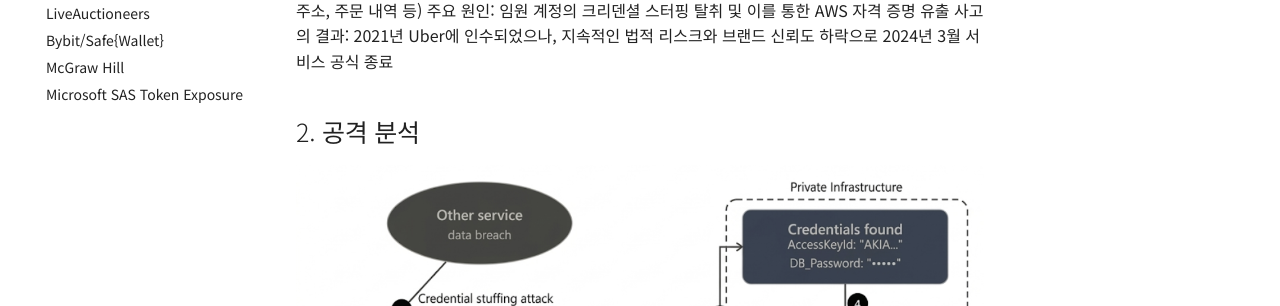
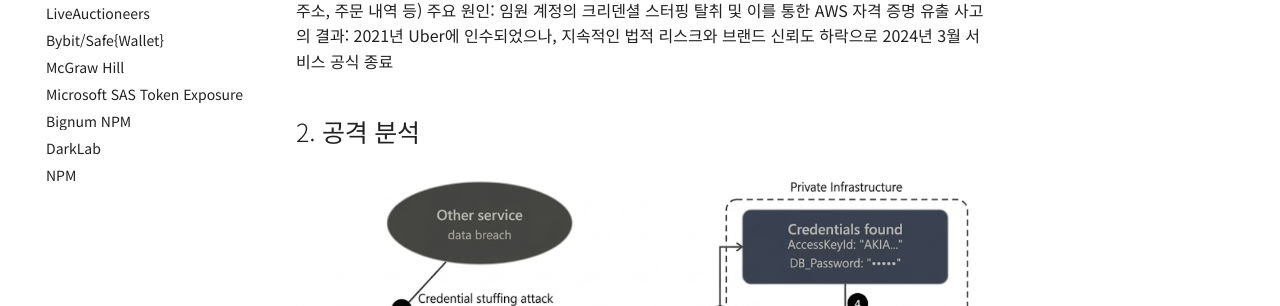
Before and after one commit to UniteLiveDisperseDie/secure-cloud-architecture-docs, an MkDocs documentation site: the page built from docs/01-incident/case-01-drizly.md, in a window 1280 px wide. Shown: the part 495-801 px from the top of the page. Built offline with MkDocs 1.6.1 and Material for MkDocs 9.7.7, drawn with Linux system fonts in a browser that asks for light colours.

Commit message:
feat: nav 추가

```diff
--- a/mkdocs.yml
+++ b/mkdocs.yml
@@ -92,6 +92,9 @@
       - "Bybit/Safe{Wallet}": 01-incident/case-bybit.md
       - "McGraw Hill": 01-incident/case-mcgrawhill.md
       - "Microsoft SAS Token Exposure": 01-incident/case-microsoft-sastoken.md
+      - "Bignum NPM": 01-incident/case-bignumNPM.md
+      - "DarkLab": 01-incident/case-DarkLab.md
+      - "NPM": 01-incident/case-NPM.md
   - 인프라 분석:
       - "UNiDAYS": 02-infra/analysis-01-unidays.md
       - "MADworld": 02-infra/analysis-madworld.md
```
